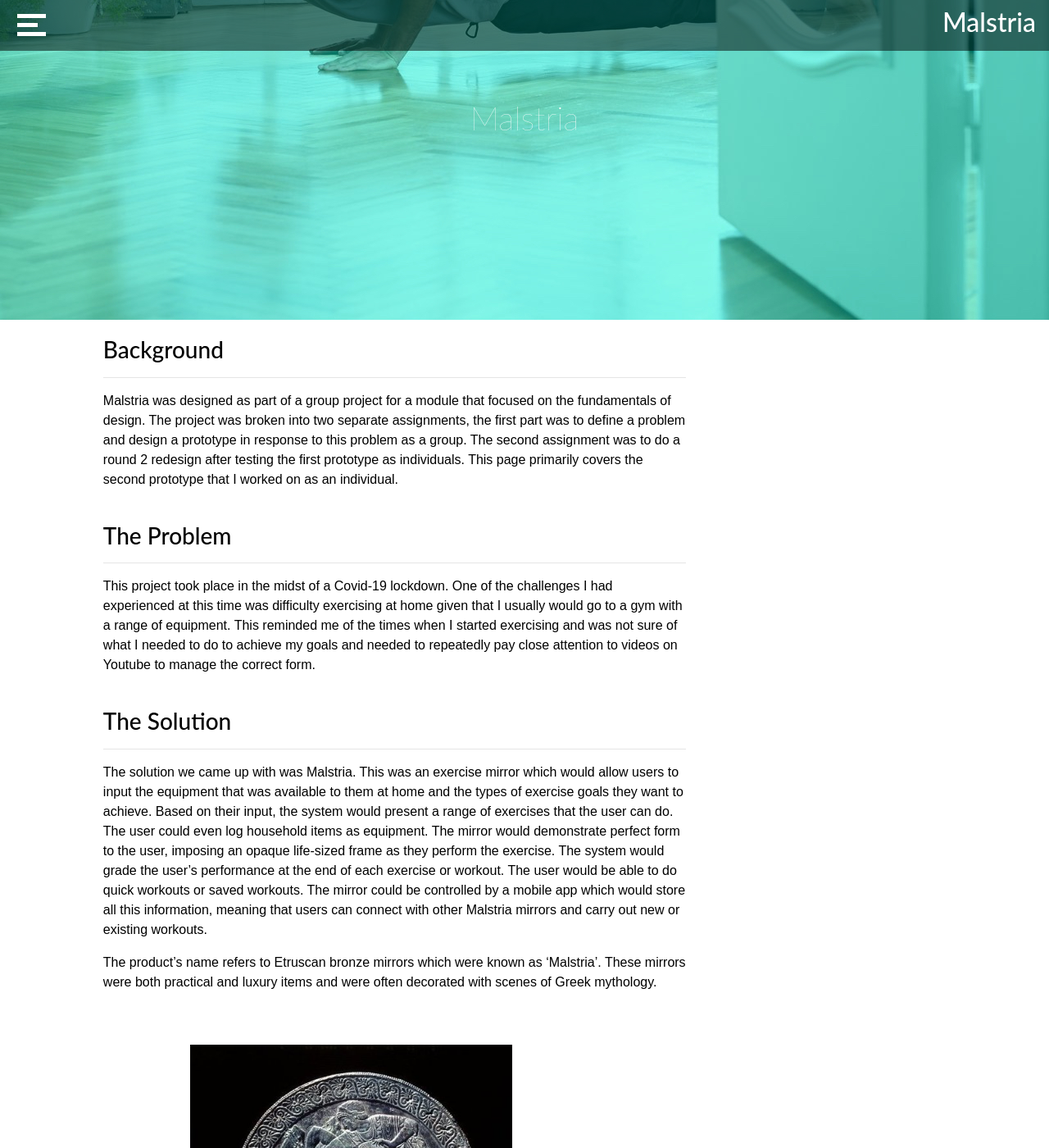
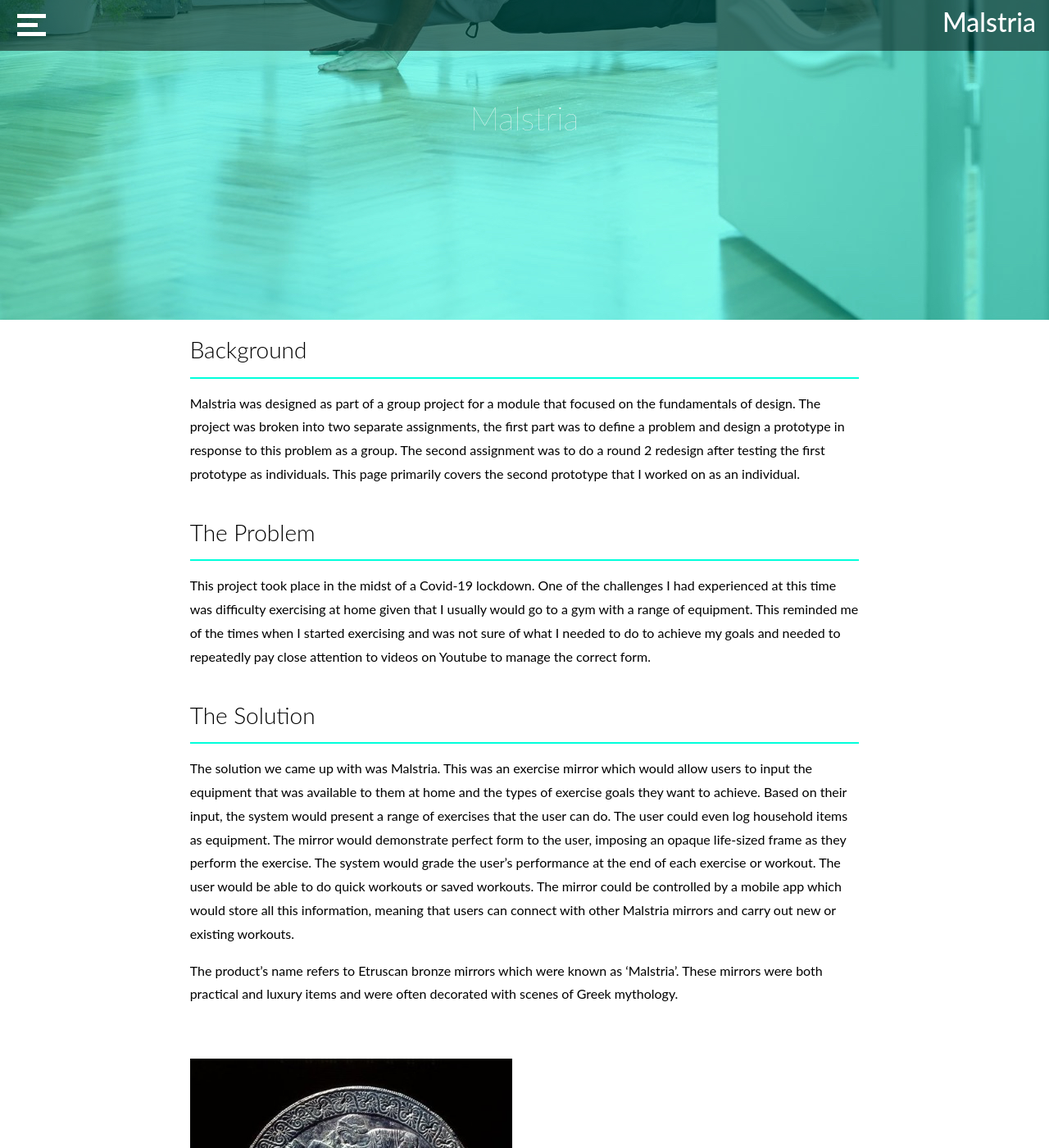
Before and after one commit to Tony8egan/www.TonesDesigns, a Jekyll site: the page built from Malstria.markdown, in a window 1280 px wide and 1400 px high. Shown: the whole window at 82% size. Built offline with Jekyll 4.4.1, drawn with Linux system fonts in a browser that asks for light colours; nearby versions of some CDN libraries.

Commit message:
Update Malstria.html

```diff
--- a/_layouts/Malstria.html
+++ b/_layouts/Malstria.html
@@ -23,7 +23,10 @@
     }
 
     p{
-      font-family: futura-lt-w01-book,sans-serif;
+      /*font-family: futura-lt-w01-book,sans-serif;*/
+      /*font-family: Avenirnext, sans-serif;*/
+      font-family: 'Lato', sans-serif;
+      line-height: 1.8;
     }
 
     .parallax {
@@ -99,20 +102,20 @@
 
         </div>
         <div class="row" style="background-color:white;padding: 20px; padding-bottom: 35px">
-          <div class="col-sm-1" ></div>
-        <div class="col-sm-7" >
-            <H3 style ="color:black">Background</H3>
-            <hr>
+          <div class="col-sm-2" ></div>
+        <div class="col-sm-8" >
+            <H3 style ="color:black;font-weight: 300;">Background</H3>
+            <hr style ="border: 1px solid; color:#00FFDB">
 
         <p style ="color:black; " >Malstria was designed as part of a group project for a module that focused on the fundamentals of design. The project was broken into two separate assignments, the first part was to define a problem and design a prototype in response to this problem as a group. The second assignment was to do a round 2 redesign after testing the first prototype as individuals. This page primarily covers the second prototype that I worked on as an individual. </p>
         <br>
-        <H3 style ="color:black">The Problem</H3>
-        <hr>
+        <H3 style ="color:black;font-weight: 300;">The Problem</H3>
+        <hr style ="border: 1px solid; color:#00FFDB">
         <p style ="color:black; ">This project took place in the midst of a Covid-19 lockdown. One of the challenges I had experienced at this time was difficulty exercising at home given that I usually would go to a gym with a range of equipment. This reminded me of the times when I started exercising and was not sure of what I needed to do to achieve my goals and needed to repeatedly pay close attention to videos on Youtube to manage the correct form. </p>
         <br>
 
-        <H3 style ="color:black">The Solution</H3>
-        <hr>
+        <H3 style ="color:black;font-weight: 300;">The Solution</H3>
+        <hr style ="border: 1px solid; color:#00FFDB">
         <p style ="color:black; ">The solution we came up with was Malstria. This was an exercise mirror which would allow users to input the equipment that was available to them at home and the types of exercise goals they want to achieve. Based on their input, the system would present a range of exercises that the user can do. The user could even log household items as equipment. The mirror would demonstrate perfect form to the user, imposing an opaque life-sized frame as they perform the exercise. The system would grade the user’s performance at the end of each exercise or workout. The user would be able to do quick workouts or saved workouts. The mirror could be controlled by a mobile app which would store all this information, meaning that users can connect with other Malstria mirrors and carry out new or existing workouts. </p>
         <p style ="color:black; ">The product’s name refers to Etruscan bronze mirrors which were known as ‘Malstria’. These mirrors were both practical and luxury items and were often decorated with scenes of Greek mythology.</p>
 
@@ -122,7 +125,7 @@
       </div>
 
 
-    <div class="col-sm-4" ></div>
+    <div class="col-sm-2" ></div>
 
     <div class="col-sm-2" ></div>
     <div class="col-sm-4" >
@@ -141,7 +144,7 @@
     <div class="row" style="margin-top:75px;">
       <div class="col-sm-1 "></div>
       <div class="col-sm-3 ">
-        <H4 style ="color:white;text-align: center">Mirror</H4>
+        <H4 style ="color:white;text-align: center;font-weight: 300;">Mirror</H4>
         <br>
         <p style ="color:white;padding-left: 5%;padding-right: 5%;" class ="desctiptiveText">I created and tested the first mirror prototype using paper and blu tac on an existing mirror. One of the big complaints was the idea of touching a mirror and leaving smudge marks. My second prototype featured a wheel on the back of the mirror for controlling it as well as having voice control. The user can toggle through options by rolling the wheel and pull it inwards to make a selection. The mirror can be controlled by a mobile app, but I didn’t feel that the user should be totally dependent on this as a form of interaction. I did my design for the second prototype using sketch.  </p>
 
@@ -258,7 +261,7 @@
         <div class="row" style="margin-top:75px;background-color:white;padding-top: 75px;padding-bottom: 75px">
             <div class="col-sm-1 "></div>
             <div class="col-sm-3 ">
-              <H4 style ="color:rgb(0, 0, 0);text-align: center">Mobile App</H4>
+              <H4 style ="color:rgb(0, 0, 0);text-align: center;font-weight: 300;">Mobile App</H4>
               <br>
               <p style ="color:rgb(0, 0, 0);padding-left: 5%;padding-right: 5%;" class ="desctiptiveText">The app is used to manage a user’s account, manage their equipment, and connect to and control mirrors. The user can create and edit their workouts anywhere any time. I carried out some research on colour usage in gyms and found that according to behavioral psychologists, colours can have an impact on a person’s mindset. Bright neon colours, particularly blues, greens and oranges are used in gyms as they are psychologically energizing and motivational colours and so I followed this principle for the colour palette of the app while also maintaining a good contrast for readability. I primarily used teal colours as a combination of blue and green.</p>
 
```
